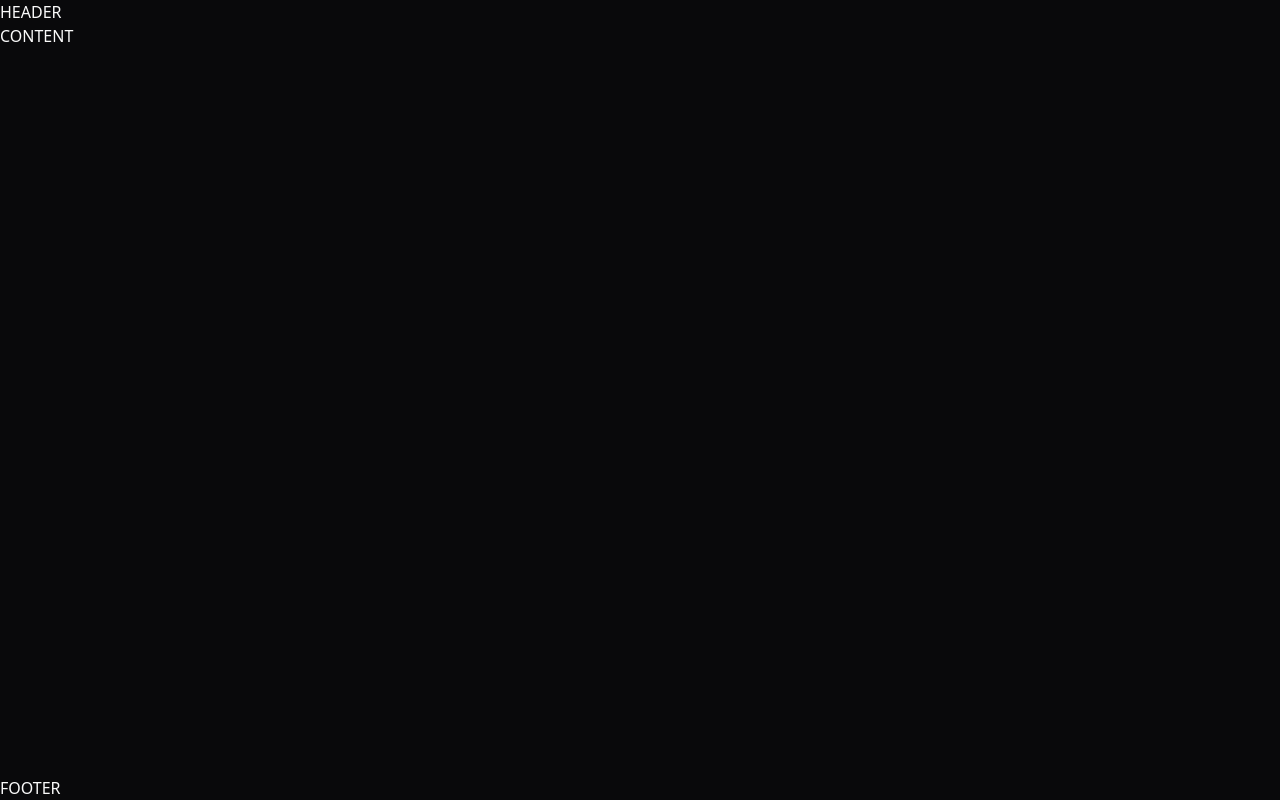
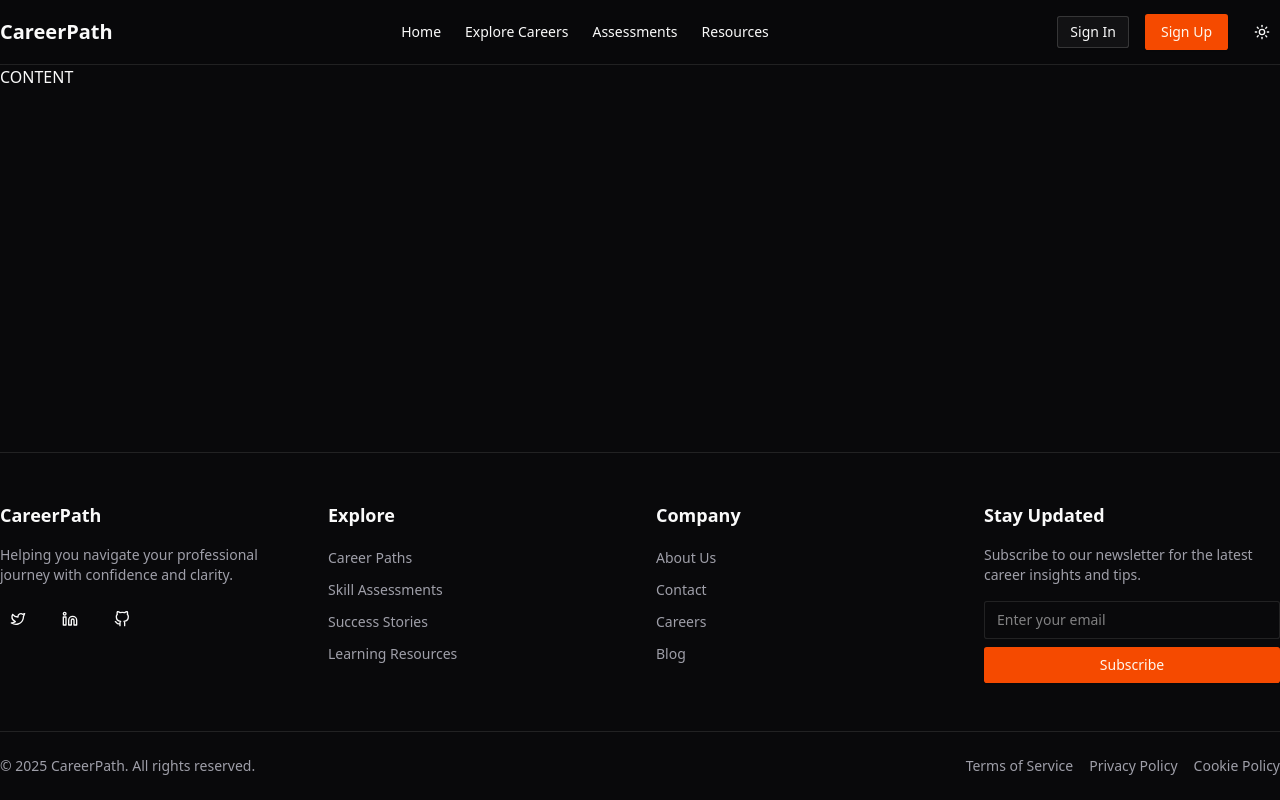
Before and after one commit to NaetharuCodes/careerpath, a React (Vite) app in the folder ui-careerpath/: page / in a window 1280 px wide. Built offline with nearby package versions, Linux system fonts and the light colour scheme.

Commit message:
Add app shell

```diff
--- a/ui-careerpath/src/components/ui/appshell/AppShell.tsx
+++ b/ui-careerpath/src/components/ui/appshell/AppShell.tsx
@@ -1,9 +1,12 @@
+import Footer from "../footer/Footer";
+import Header from "../header/Header";
+
 const AppShell = () => {
   return (
     <div className="min-h-screen flex flex-col">
-      <header>HEADER</header>
+      <Header />
       <div className="flex-grow">CONTENT</div>
-      <footer>FOOTER</footer>
+      <Footer />
     </div>
   );
 };
--- /dev/null
+++ b/ui-careerpath/src/components/ui/footer/Footer.tsx
@@ -0,0 +1,141 @@
+// src/components/ui/footer/Footer.tsx
+import React from "react";
+import { Button } from "@/components/ui/button/Button";
+
+const Footer = () => {
+  const year = new Date().getFullYear();
+
+  return (
+    <footer className="bg-background border-t">
+      {/* Main Footer Content */}
+      <div className="container py-8 md:py-12">
+        <div className="grid grid-cols-1 md:grid-cols-4 gap-8">
+          {/* Company Info */}
+          <div className="space-y-4">
+            <h3 className="text-lg font-bold">CareerPath</h3>
+            <p className="text-sm text-muted-foreground">
+              Helping you navigate your professional journey with confidence and clarity.
+            </p>
+            <div className="flex space-x-4">
+              <a href="#" aria-label="Twitter">
+                <Button variant="ghost" size="icon">
+                  <svg xmlns="http://www.w3.org/2000/svg" width="24" height="24" viewBox="0 0 24 24" fill="none" stroke="currentColor" strokeWidth="2" strokeLinecap="round" strokeLinejoin="round" className="h-5 w-5">
+                    <path d="M22 4.01c-1 .49-1.98.689-3 .99-1.121-1.265-2.783-1.335-4.38-.737S11.977 6.323 12 8v1c-3.245.083-6.135-1.395-8-4 0 0-4.182 7.433 4 11-1.872 1.247-3.739 2.088-6 2 3.308 1.803 6.913 2.423 10.034 1.517 3.58-1.04 6.522-3.723 7.651-7.742a13.84 13.84 0 0 0 .497-3.753C20.18 7.773 21.692 5.25 22 4.009z"></path>
+                  </svg>
+                </Button>
+              </a>
+              <a href="#" aria-label="LinkedIn">
+                <Button variant="ghost" size="icon">
+                  <svg xmlns="http://www.w3.org/2000/svg" width="24" height="24" viewBox="0 0 24 24" fill="none" stroke="currentColor" strokeWidth="2" strokeLinecap="round" strokeLinejoin="round" className="h-5 w-5">
+                    <path d="M16 8a6 6 0 0 1 6 6v7h-4v-7a2 2 0 0 0-2-2 2 2 0 0 0-2 2v7h-4v-7a6 6 0 0 1 6-6z"></path>
+                    <rect x="2" y="9" width="4" height="12"></rect>
+                    <circle cx="4" cy="4" r="2"></circle>
+                  </svg>
+                </Button>
+              </a>
+              <a href="#" aria-label="GitHub">
+                <Button variant="ghost" size="icon">
+                  <svg xmlns="http://www.w3.org/2000/svg" width="24" height="24" viewBox="0 0 24 24" fill="none" stroke="currentColor" strokeWidth="2" strokeLinecap="round" strokeLinejoin="round" className="h-5 w-5">
+                    <path d="M9 19c-5 1.5-5-2.5-7-3m14 6v-3.87a3.37 3.37 0 0 0-.94-2.61c3.14-.35 6.44-1.54 6.44-7A5.44 5.44 0 0 0 20 4.77 5.07 5.07 0 0 0 19.91 1S18.73.65 16 2.48a13.38 13.38 0 0 0-7 0C6.27.65 5.09 1 5.09 1A5.07 5.07 0 0 0 5 4.77a5.44 5.44 0 0 0-1.5 3.78c0 5.42 3.3 6.61 6.44 7A3.37 3.37 0 0 0 9 18.13V22"></path>
+                  </svg>
+                </Button>
+              </a>
+            </div>
+          </div>
+
+          {/* Navigation Links - Column 1 */}
+          <div>
+            <h3 className="text-lg font-bold mb-4">Explore</h3>
+            <ul className="space-y-2">
+              <li>
+                <a href="/career-paths" className="text-sm text-muted-foreground hover:text-foreground">
+                  Career Paths
+                </a>
+              </li>
+              <li>
+                <a href="/assessments" className="text-sm text-muted-foreground hover:text-foreground">
+                  Skill Assessments
+                </a>
+              </li>
+              <li>
+                <a href="/success-stories" className="text-sm text-muted-foreground hover:text-foreground">
+                  Success Stories
+                </a>
+              </li>
+              <li>
+                <a href="/resources" className="text-sm text-muted-foreground hover:text-foreground">
+                  Learning Resources
+                </a>
+              </li>
+            </ul>
+          </div>
+
+          {/* Navigation Links - Column 2 */}
+          <div>
+            <h3 className="text-lg font-bold mb-4">Company</h3>
+            <ul className="space-y-2">
+              <li>
+                <a href="/about" className="text-sm text-muted-foreground hover:text-foreground">
+                  About Us
+                </a>
+              </li>
+              <li>
+                <a href="/contact" className="text-sm text-muted-foreground hover:text-foreground">
+                  Contact
+                </a>
+              </li>
+              <li>
+                <a href="/careers" className="text-sm text-muted-foreground hover:text-foreground">
+                  Careers
+                </a>
+              </li>
+              <li>
+                <a href="/blog" className="text-sm text-muted-foreground hover:text-foreground">
+                  Blog
+                </a>
+              </li>
+            </ul>
+          </div>
+
+          {/* Newsletter Signup */}
+          <div>
+            <h3 className="text-lg font-bold mb-4">Stay Updated</h3>
+            <p className="text-sm text-muted-foreground mb-4">
+              Subscribe to our newsletter for the latest career insights and tips.
+            </p>
+            <div className="flex flex-col space-y-2">
+              <input
+                type="email"
+                placeholder="Enter your email"
+                className="px-3 py-2 rounded-md border bg-background text-sm"
+              />
+              <Button>Subscribe</Button>
+            </div>
+          </div>
+        </div>
+      </div>
+
+      {/* Bottom Footer */}
+      <div className="border-t">
+        <div className="container py-6 flex flex-col md:flex-row justify-between items-center">
+          <p className="text-sm text-muted-foreground">
+            © {year} CareerPath. All rights reserved.
+          </p>
+          <div className="flex space-x-4 mt-4 md:mt-0">
+            <a href="/terms" className="text-sm text-muted-foreground hover:text-foreground">
+              Terms of Service
+            </a>
+            <a href="/privacy" className="text-sm text-muted-foreground hover:text-foreground">
+              Privacy Policy
+            </a>
+            <a href="/cookies" className="text-sm text-muted-foreground hover:text-foreground">
+              Cookie Policy
+            </a>
+          </div>
+        </div>
+      </div>
+    </footer>
+  );
+};
+
+export default Footer;
--- /dev/null
+++ b/ui-careerpath/src/components/ui/header/Header.tsx
@@ -0,0 +1,121 @@
+// src/components/ui/header/Header.tsx
+import React from "react";
+import { Button } from "@/components/ui/button/Button";
+import { useTheme } from "@/components/theme-provider";
+import { Sun, Moon, Menu, X } from "lucide-react";
+
+const Header = () => {
+  const { theme, setTheme } = useTheme();
+  const [mobileMenuOpen, setMobileMenuOpen] = React.useState(false);
+
+  const toggleMobileMenu = () => {
+    setMobileMenuOpen(!mobileMenuOpen);
+  };
+
+  return (
+    <header className="sticky top-0 z-50 w-full border-b bg-background/95 backdrop-blur supports-[backdrop-filter]:bg-background/60">
+      <div className="container flex h-16 items-center justify-between">
+        {/* Logo/Brand */}
+        <div className="flex items-center gap-2">
+          <span className="text-xl font-bold">CareerPath</span>
+        </div>
+
+        {/* Desktop Navigation */}
+        <nav className="hidden md:flex items-center gap-6">
+          <a href="/" className="text-sm font-medium hover:text-primary">
+            Home
+          </a>
+          <a href="/explore" className="text-sm font-medium hover:text-primary">
+            Explore Careers
+          </a>
+          <a
+            href="/assessments"
+            className="text-sm font-medium hover:text-primary"
+          >
+            Assessments
+          </a>
+          <a
+            href="/resources"
+            className="text-sm font-medium hover:text-primary"
+          >
+            Resources
+          </a>
+        </nav>
+
+        {/* Right Side - Auth and Theme Toggle */}
+        <div className="flex items-center gap-4">
+          <Button variant="outline" size="sm" className="hidden md:flex">
+            Sign In
+          </Button>
+          <Button className="hidden md:flex">Sign Up</Button>
+
+          {/* Theme Toggle */}
+          <Button
+            variant="ghost"
+            size="icon"
+            onClick={() => setTheme(theme === "dark" ? "light" : "dark")}
+            aria-label="Toggle theme"
+          >
+            {theme === "dark" ? (
+              <Sun className="h-5 w-5" />
+            ) : (
+              <Moon className="h-5 w-5" />
+            )}
+          </Button>
+
+          {/* Mobile Menu Button */}
+          <Button
+            variant="ghost"
+            size="icon"
+            className="md:hidden"
+            onClick={toggleMobileMenu}
+            aria-label="Toggle mobile menu"
+          >
+            {mobileMenuOpen ? (
+              <X className="h-5 w-5" />
+            ) : (
+              <Menu className="h-5 w-5" />
+            )}
+          </Button>
+        </div>
+      </div>
+
+      {/* Mobile Menu */}
+      {mobileMenuOpen && (
+        <div className="container md:hidden py-4">
+          <nav className="flex flex-col space-y-4">
+            <a href="/" className="text-sm font-medium hover:text-primary">
+              Home
+            </a>
+            <a
+              href="/explore"
+              className="text-sm font-medium hover:text-primary"
+            >
+              Explore Careers
+            </a>
+            <a
+              href="/assessments"
+              className="text-sm font-medium hover:text-primary"
+            >
+              Assessments
+            </a>
+            <a
+              href="/resources"
+              className="text-sm font-medium hover:text-primary"
+            >
+              Resources
+            </a>
+            <div className="pt-4 flex flex-col space-y-2">
+              <Button variant="outline" size="sm">
+                Sign In
+              </Button>
+              <Button>Sign Up</Button>
+            </div>
+          </nav>
+        </div>
+      )}
+    </header>
+  );
+};
+
+export default Header;
```
